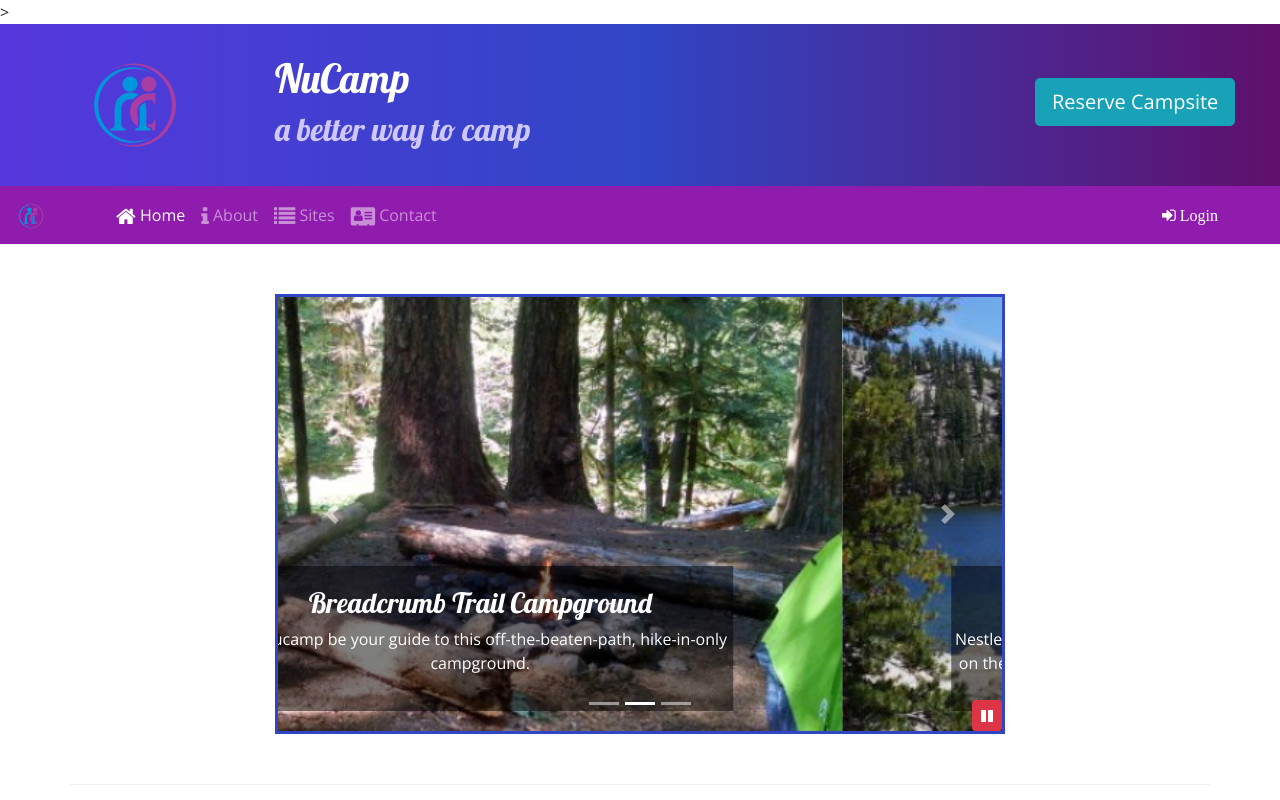
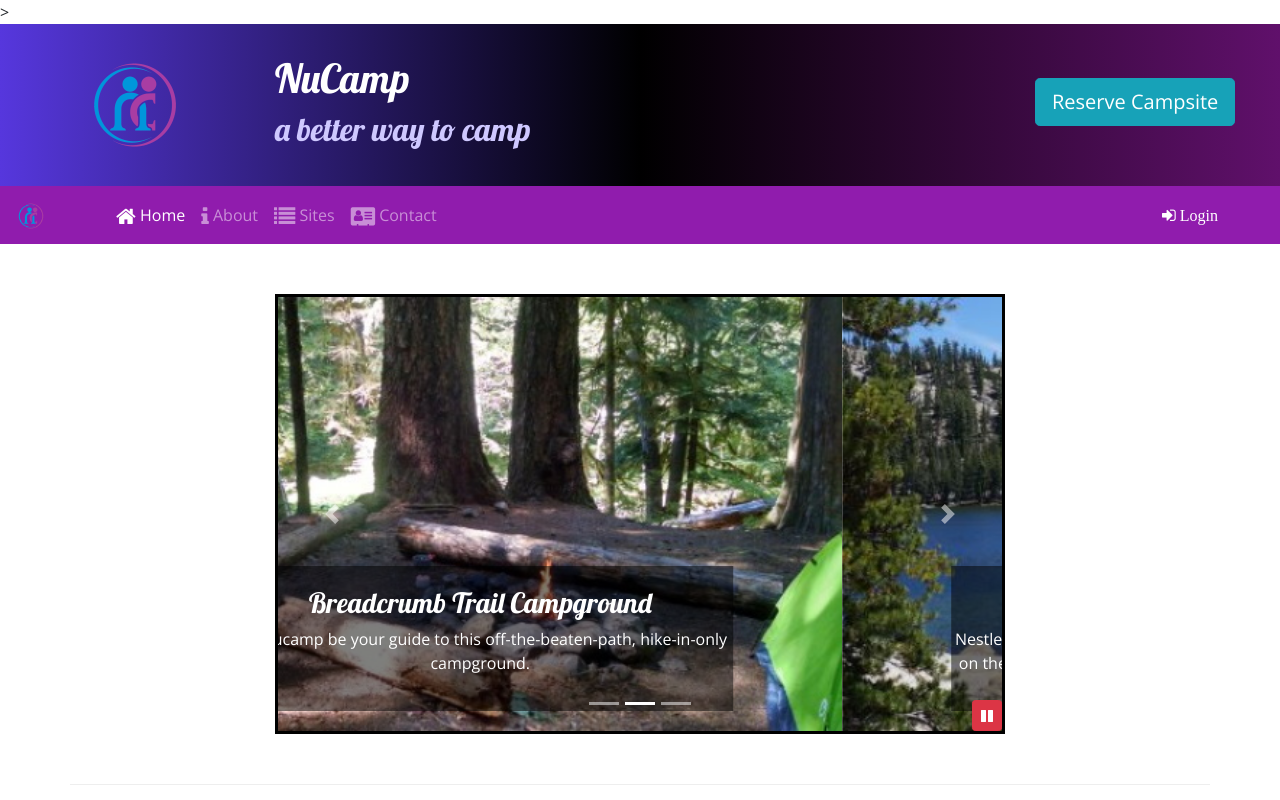
Before and after one commit to HarithaGunda/nucampsite, a website: page index.html in a window 1280 px wide. Shown: the top 800 px of the page. Drawn offline with nearby package versions, Linux system fonts and the light colour scheme; files that its build step writes are made by us from their sources.

Commit message:
Checking if Pull request to git can identify my local change

```diff
--- a/css/style.scss
+++ b/css/style.scss
@@ -1,5 +1,5 @@
-$color-primary: #3046C5;
-
+//$color-primary: #3046C5;
+$color-primary:black;
 $color-secondary: #5637dd;
 $color-pale: #CEC8FF;
 $color-mid: #901CAD;
```
